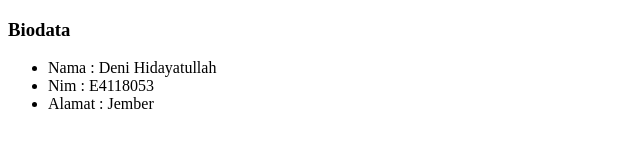
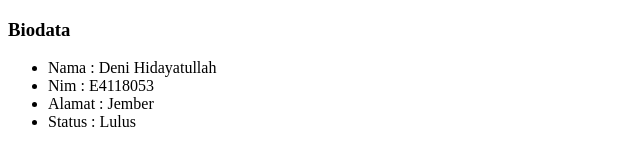
Before and after one commit to DeniHidayatullah/tugas-minggu-14, a plain HTML site: page fiturregister.html in a window 1280 px wide. Shown: the whole page, without its empty margins (0-640 px from the left). Drawn offline with Linux system fonts and the light colour scheme.

Commit message:
menambah data di fitur register

```diff
--- a/fiturregister.html
+++ b/fiturregister.html
@@ -13,6 +13,7 @@
 		<li>Nama : Deni Hidayatullah</li>
 		<li>Nim : E4118053</li>
 		<li>Alamat : Jember</li>
+		<li>Status : Lulus</li>
 	</ul>
 </body>
 
```
